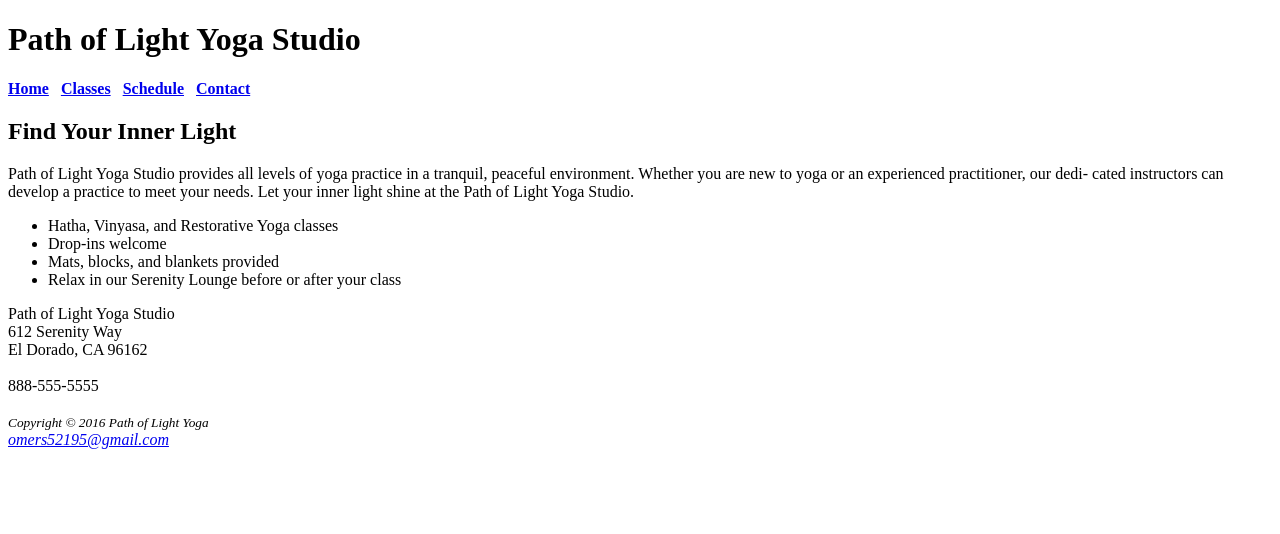
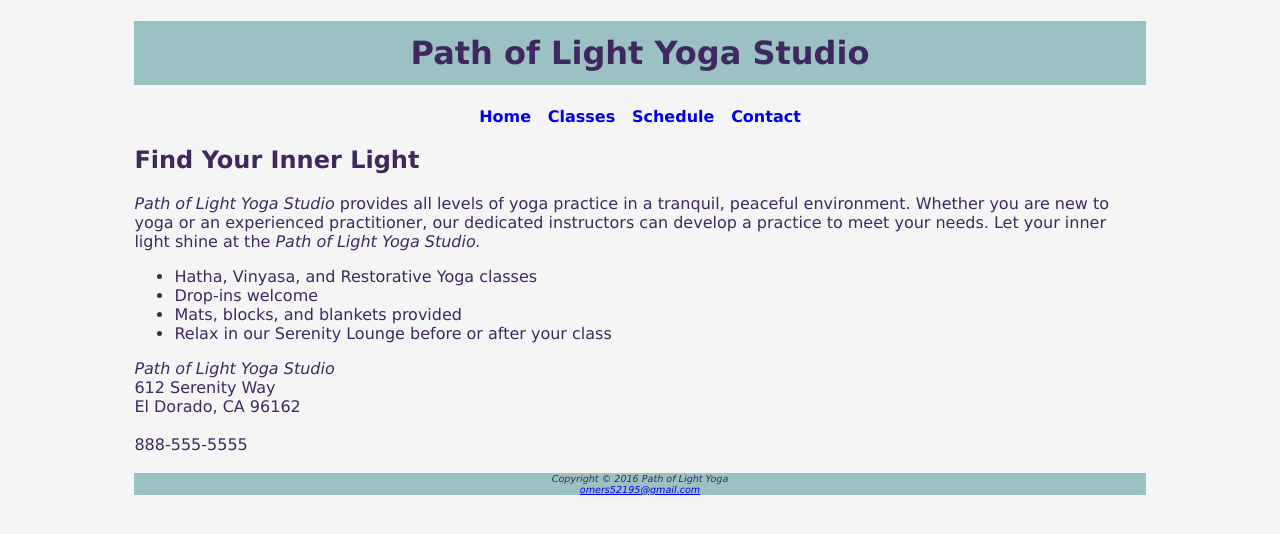
Before and after one commit to omers52195/yogaWebsite, a plain HTML site: page index.html in a window 1280 px wide. Drawn offline with Linux system fonts and the light colour scheme.

Commit message:
yogaWebsite Chapter 3 commit -css

```diff
--- a/index.html
+++ b/index.html
@@ -3,22 +3,22 @@
     <head>
         <title>Path of Light Yoga Studio</title>
         <meta charset="UTF-8" />
+        <link rel="stylesheet" type="text/css" href="yoga.css" />
     </head>
     <body>
+    <div id="wrapper">
         <header>
             <h1>Path of Light Yoga Studio</h1>
         </header>
         <nav>
-            <strong>
-                <a href="index.html">Home</a> &#xA0;
-                <a href="classes.html">Classes</a> &#xA0;
-                <a href="schedule.html">Schedule</a> &#xA0;
-                <a href="contact.html">Contact</a>
-            </strong>
+            <a href="index.html">Home</a> &#xA0;
+            <a href="classes.html">Classes</a> &#xA0;
+            <a href="schedule.html">Schedule</a> &#xA0;
+            <a href="contact.html">Contact</a>
         </nav>
         <main>
             <h2>Find Your Inner Light</h2>
-            <p>Path of Light Yoga Studio provides all levels of yoga practice in a tranquil, peaceful environment. Whether you are new to yoga or an experienced practitioner, our dedi- cated instructors can develop a practice to meet your needs. Let your inner light shine at the Path of Light Yoga Studio.</p>
+            <p><span class="studio">Path of Light Yoga Studio </span>provides all levels of yoga practice in a tranquil, peaceful environment. Whether you are new to yoga or an experienced practitioner, our dedicated instructors can develop a practice to meet your needs. Let your inner light shine at the <span class="studio">Path of Light Yoga Studio. </span></p>
             <ul>
                 <li>Hatha, Vinyasa, and Restorative Yoga classes</li>
                 <li>Drop-ins welcome</li>
@@ -26,7 +26,7 @@
                 <li>Relax in our Serenity Lounge before or after your class</li>
             </ul>
             <div>
-                Path of Light Yoga Studio <br />
+                <span class="studio">Path of Light Yoga Studio </span> <br />
                 612 Serenity Way <br />
                 El Dorado, CA 96162 <br />
                 <br />
@@ -35,8 +35,9 @@
             <br />
         </main>
         <footer>
-            <small><i>Copyright &#xA9; 2016 Path of Light Yoga</i></small><br />
-            <i><a href="mailto:omers52195@gmail.com">omers52195@gmail.com</a></i>
+            Copyright &#xA9; 2016 Path of Light Yoga <br />
+            <a href="mailto:omers52195@gmail.com">omers52195@gmail.com</a>
         </footer>
+    </div>
     </body>
 </html>
--- /dev/null
+++ b/yoga.css
@@ -0,0 +1,33 @@
+body{
+    background-color: #f5f5f5;
+    color: #3F2860;
+    font-family: Verdana, arial, sans-serif;
+}
+header{
+    background-color: #9BC1C2;
+    text-align: center;
+}
+h1{
+    line-height: 200%;
+}
+nav{
+    text-align: center;
+    font-weight: bold;
+}
+nav a{
+    text-decoration: none;
+}
+.studio{
+    font-style: italic;
+}
+footer{
+    background-color: #9BC1C2;
+    font-size: .60em;
+    font-style: italic;
+    text-align: center;
+}
+#wrapper{
+    width: 80%;
+    margin-right: auto;
+    margin-left: auto;
+}
```
Also changed, not shown: classes.html (+11 -10 lines).
